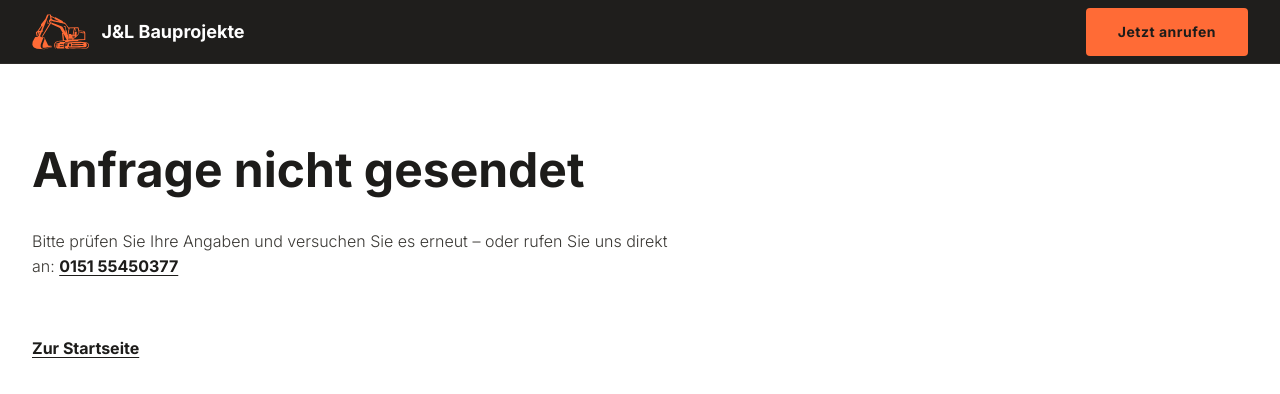
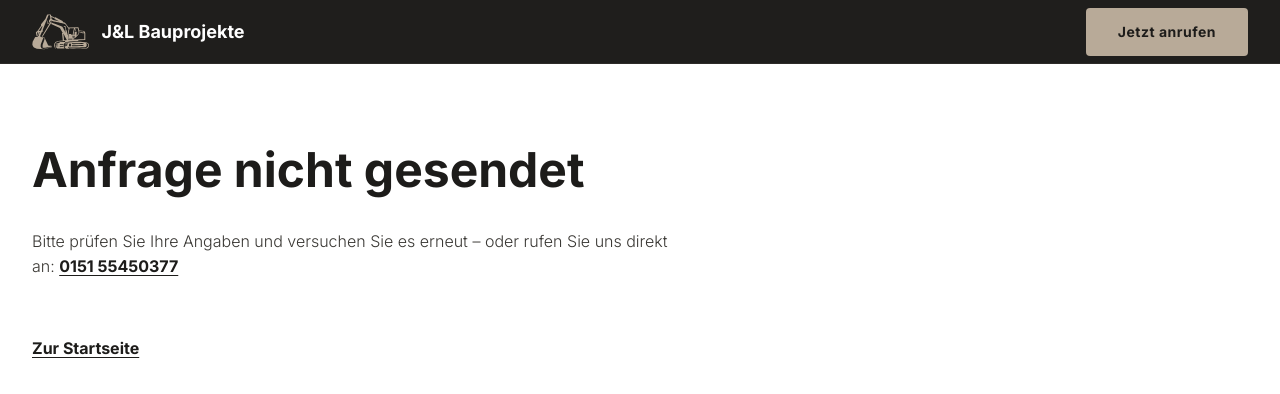
Before and after one commit to Nikolai540/Johans, a Next.js app: page /anfrage in a window 1280 px wide. Shown: the top 394 px of the page. Built offline with nearby package versions, Linux system fonts and the light colour scheme; no server answers.

Commit message:
Farbe rumspielen

```diff
--- a/app/globals.css
+++ b/app/globals.css
@@ -6,8 +6,8 @@
    ------------------------------------------------------------------ */
 @theme {
   --color-*: initial;
-  --color-primary: #ff6b36; /* Signal-Orange */
-  --color-primary-active: #e5582a;
+  --color-primary: #B8AA98; /* Signal-Orange */
+  --color-primary-active: #66615A;
   --color-primary-disabled: #e2ded4;
   --color-ink: #1d1c1a;
   --color-body: #3a3834;
```
